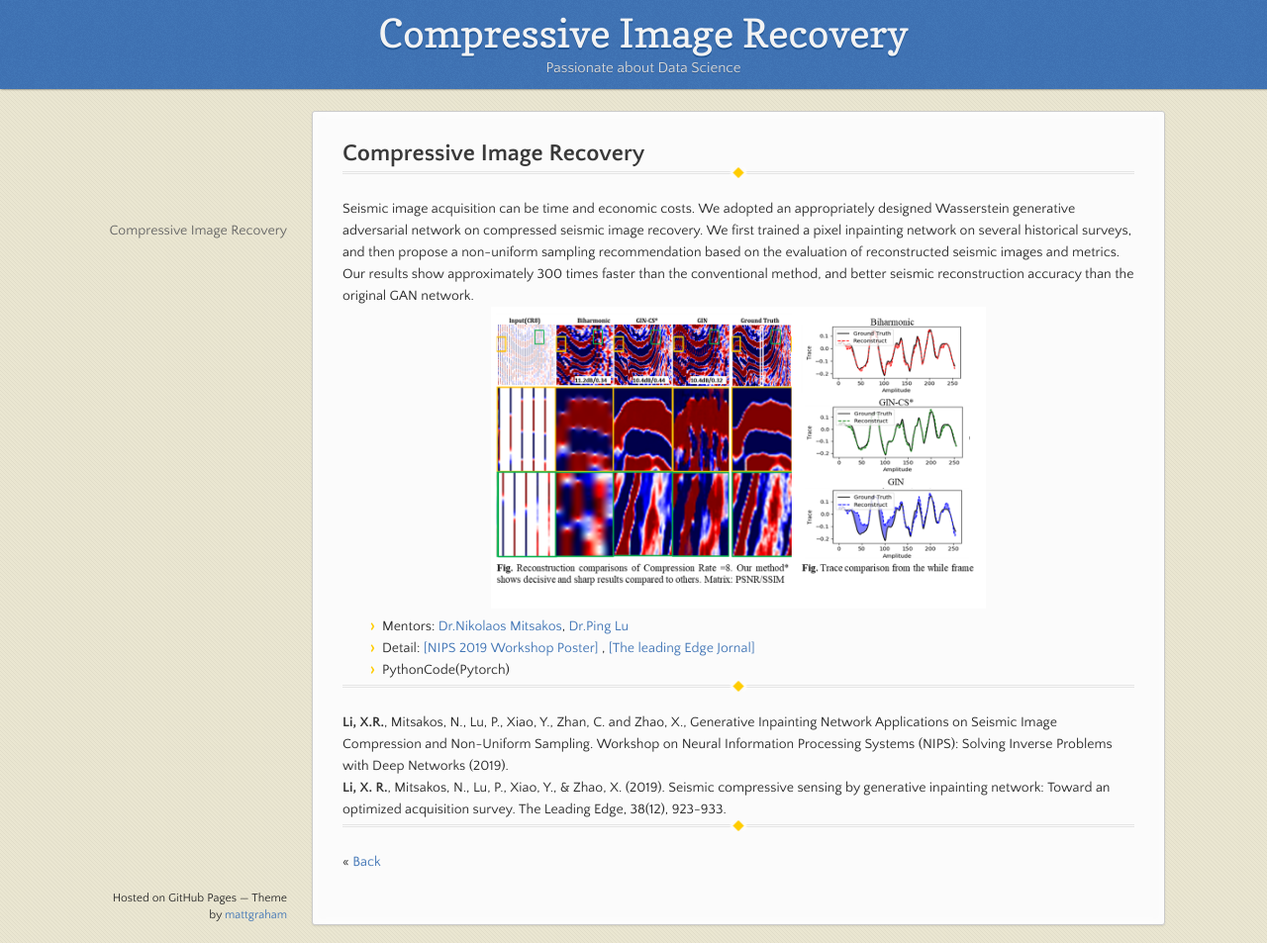
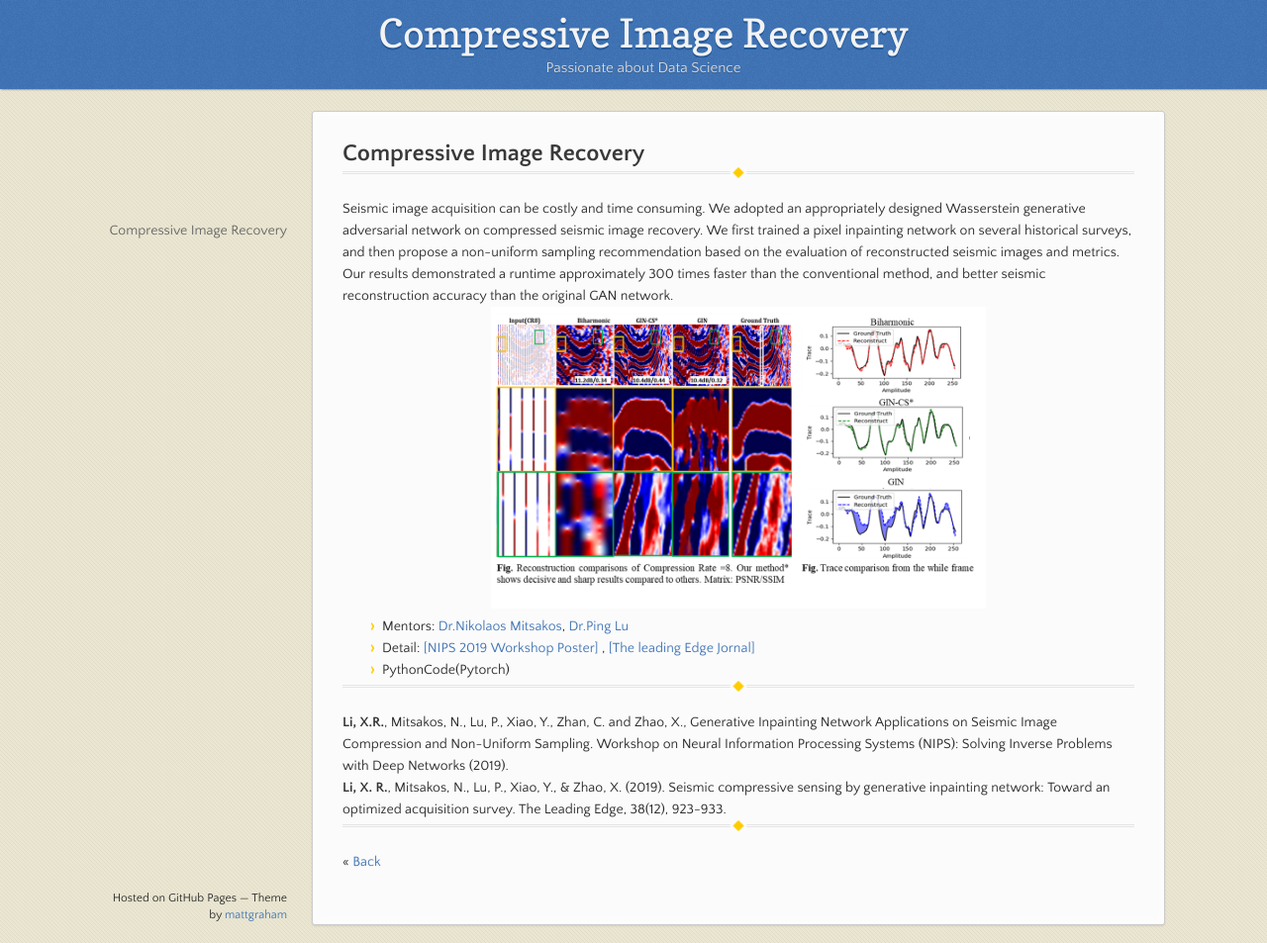
Before and after one commit to Xiaoyang-Rebecca/xiaoyang-rebecca.github.io, a Jekyll site: the page built from subpage/seismic.md, in a window 1280 px wide and 953 px high. Shown: the whole window at 99% size. Built offline with Jekyll 4.4.1, drawn with Linux system fonts in a browser that asks for light colours; our own code applies the rules of GitHub Pages for plain Markdown files.

Commit message:
Update seismic.md

```diff
--- a/subpage/seismic.md
+++ b/subpage/seismic.md
@@ -2,7 +2,7 @@
 
 --------------
 
-Seismic image acquisition can be time and economic costs. We adopted an appropriately designed Wasserstein generative adversarial network on compressed seismic image recovery. We first trained a pixel inpainting network on several historical surveys, and then propose a non-uniform sampling recommendation based on the evaluation of reconstructed seismic images and metrics. Our results show approximately 300 times faster than the conventional method, and better seismic reconstruction accuracy than the original GAN network.
+Seismic image acquisition can be costly and time consuming. We adopted an appropriately designed Wasserstein generative adversarial network on compressed seismic image recovery. We first trained a pixel inpainting network on several historical surveys, and then propose a non-uniform sampling recommendation based on the evaluation of reconstructed seismic images and metrics. Our results demonstrated a runtime approximately 300 times faster than the conventional method, and better seismic reconstruction accuracy than the original GAN network.
 
 <p align="center"><img src="../figures/Seismic_Compression.png" width="500" class="inline"/></p>
 
```
